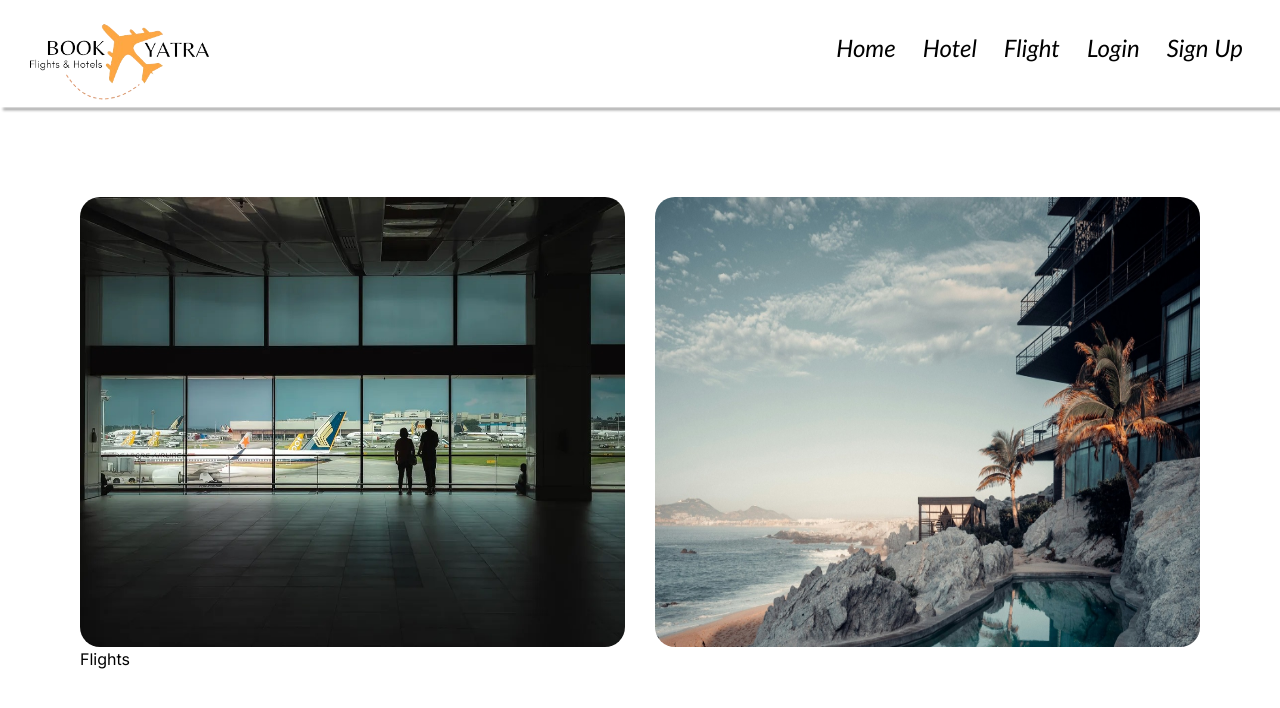
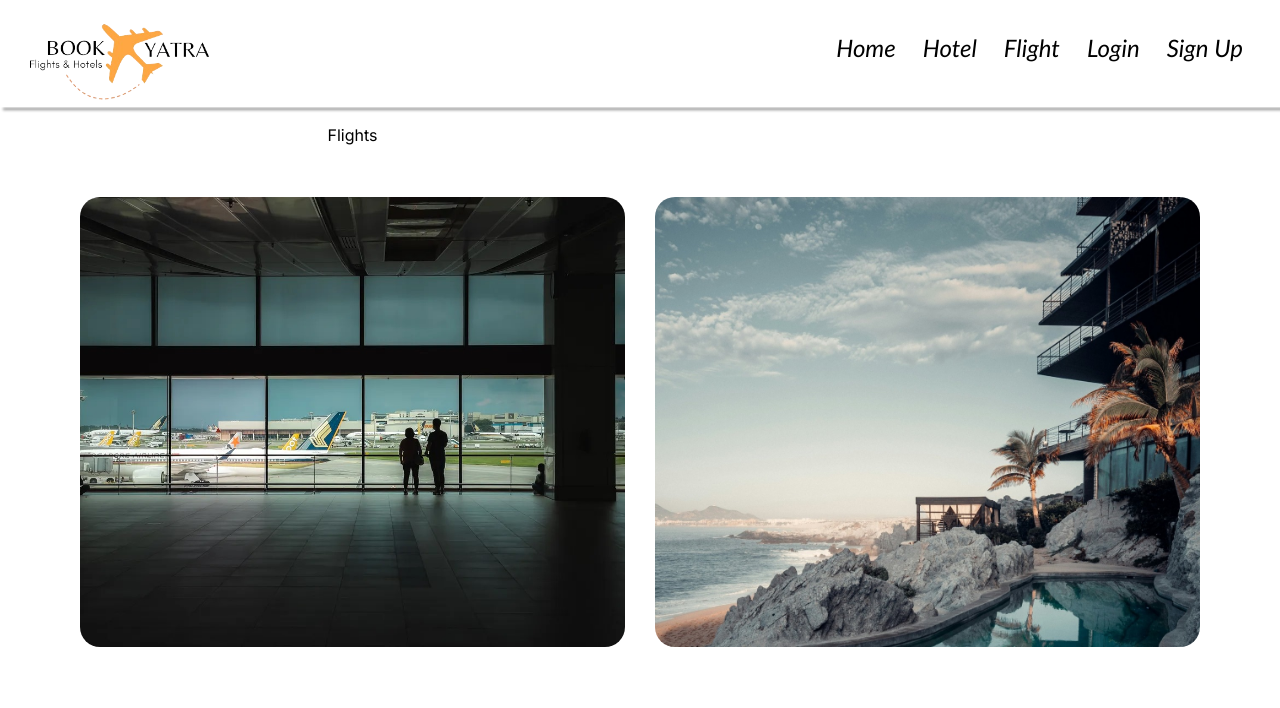
Before and after one commit to Zainul884/BookYatra, a Next.js app in the folder Team/bookyatraa/: page /homepage in a window 1280 px wide. Shown: the top 708 px of the page. Built offline with nearby package versions, Linux system fonts and the light colour scheme.

Commit message:
Update globals.css

```diff
--- a/Team/bookyatraa/app/globals.css
+++ b/Team/bookyatraa/app/globals.css
@@ -102,7 +102,7 @@ html, body{
   color: white;
 }
 
-/* home */
+/* Home Page */
 .homepage {
   background-color: white;
 }
@@ -143,12 +143,31 @@ html, body{
   grid-template-columns: 3fr 3fr;
   grid-gap: 30px;
   margin-inline: 80px;
+
+}
+
+.flight, .hotel{
+  position: relative;
+  overflow: hidden;
 }
 
 
 .flight-pic, .hotel-pic{
+  object-fit: cover;
  height: 450px;
  width: 900px;
  border-radius: 20px; ;
  margin-top: 90px;
 }
+
+.flight-content{
+  position: absolute;
+  top: 0;
+  left: 0;
+  width: 100%;
+  height: 100%;
+  display: flex;
+  justify-content:center;
+  padding: 1em;
+  box-sizing: border-box;;
+}
```
